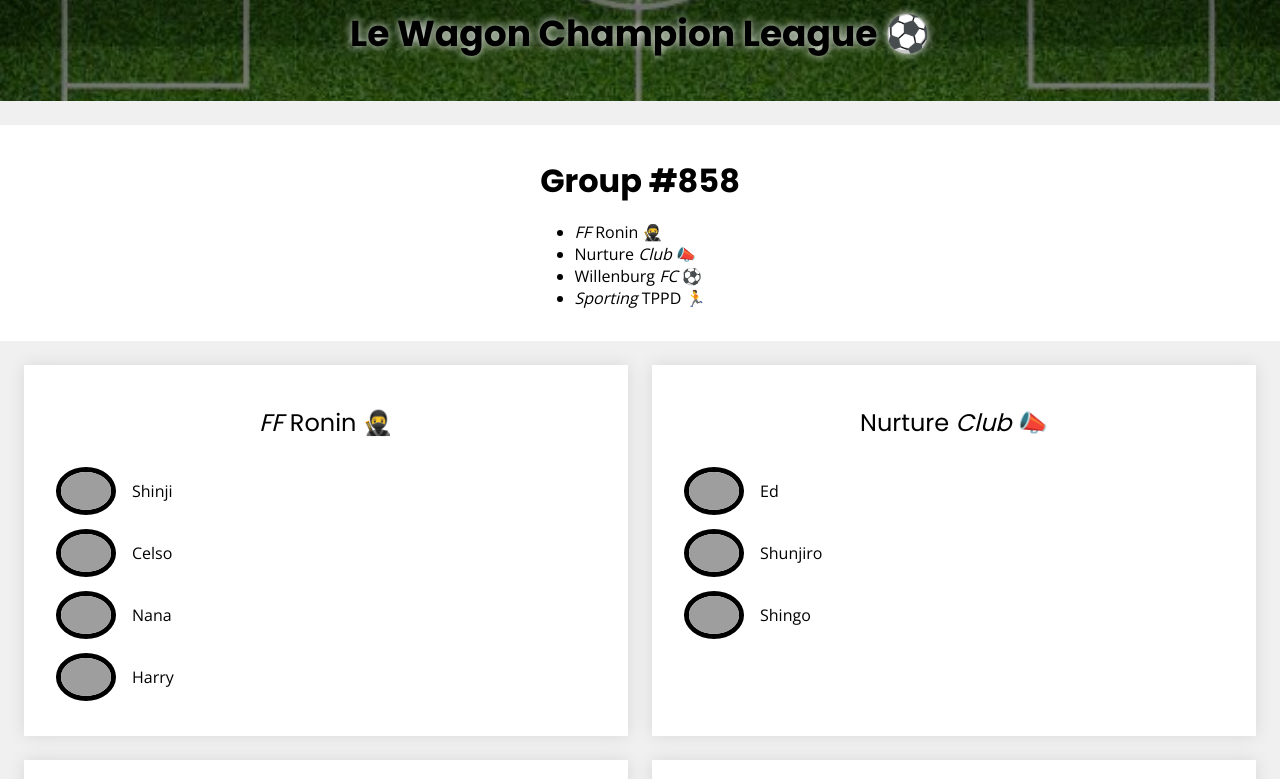
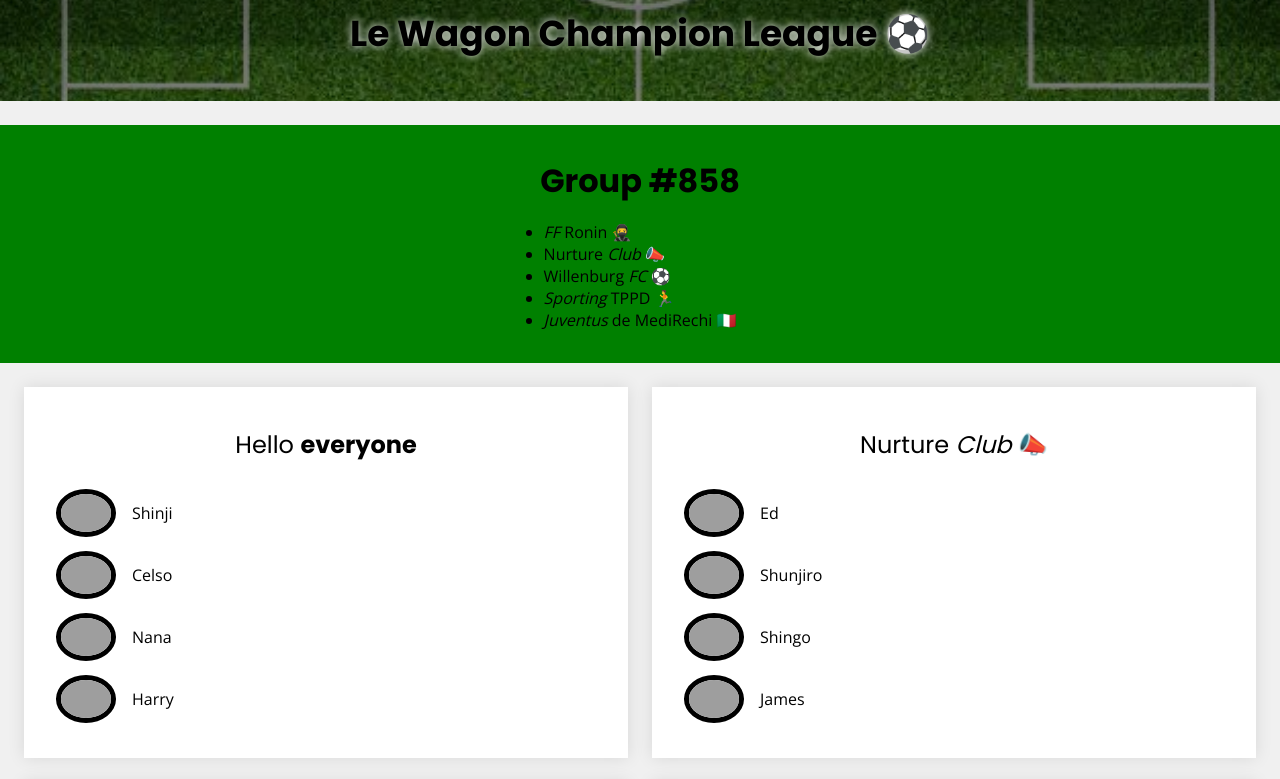
Before and after one commit to yannklein/dom-event-858, a website built with webpack: page team-page.html in a window 1280 px wide. Shown: the part 360-1139 px from the top of the page. Built offline with nearby package versions, Linux system fonts and the light colour scheme; grey boxes are pictures that could not be loaded.

Commit message:
livecoed done

```diff
--- a/src/index.js
+++ b/src/index.js
@@ -5,45 +5,107 @@
 // ////////
 
 // with its ID (Shinji)
+const shinji = document.querySelector("#shinji");
+console.log(shinji);
 
 // with its tag type (h2)
+const h2 = document.querySelector("h2");
+console.log(h2);
 
 // with its class (group)
+const group = document.querySelector(".group");
+console.log(group);
 
 // by nest selection (ul of the group)
+const ul = group.querySelector("ul");
+console.log(ul);
 
 // select multiple elements (all the card)
-
+const cardList = document.querySelectorAll(".card");
+console.log(cardList);
 
 // ////////
 // Modify the DOM
 // ////////
 
 // add an HTML element (Juventus de MediRechi)
+const list = document.querySelector(".group ul");
+console.log(list);
+list.insertAdjacentHTML(
+  "beforeend",
+  "<li><em>Juventus</em> de MediRechi 🇮🇹</li>"
+);
 
 // same but more complex (add James!!!)
+const nurtureCard = document.querySelector("#nurture ul");
+nurtureCard.insertAdjacentHTML(
+  "beforeend",
+  `<li>
+    <img src="https://avatars.githubusercontent.com/u/74216026?v=4" alt="">
+    <p>James</p>
+  </li>`
+);
 
 // change the element style (group background to green)
 // Careful! background-color => backgroundColor
+group.style.backgroundColor = "green";
 
 // add a class to the element (add text-white to group)
 // Careful! no DOT for classList
+group.classList.add("text-white");
 
 // remove it
+group.classList.remove("text-white");
 
 // add/remove every 1sec
+// setInterval(() => {
+//   group.classList.toggle("text-white");
+// }, 1000);
 
 // Read/Write for inputs (change the value in the email input)
+const emailInput = document.querySelector("#email");
+console.log(emailInput.value);
+emailInput.value = "yann@lewagon.org";
 
 // Read/Write the (inner) text and HTML content (FF Ronin 🥷 title)
-
+const roninTitle = document.querySelector("#ff-ronin h3");
+// console.log(roninTitle);
+// console.log(roninTitle.innerText);
+// console.log(roninTitle.innerHTML);
+// console.log(group.innerHTML);
+// group.innerHTML = ""; // to remove everythjing in the div group
+// group.remove() // remove the  whole div group
+roninTitle.innerHTML = "Hello <strong>everyone</strong>";
 
 // ////////
 // Add event listeners
 // ////////
 
+// // 1. Select elements (Shinji's picture)
+// const shinjiPic = document.querySelector("#shinji");
+
+// // 2. Listen to an event (a click on Shinji's picture)
+// shinjiPic.addEventListener("click", (event) => {
+//   // this is a callback function
+//   // it is called only when the user click
+//   console.log(event);
+//   console.log(event.currentTarget); // the element we clicked
+//   // 3. Change the DOM (add the .selected class top Shinji's picture)
+//   event.currentTarget.classList.toggle("selected");
+// });
+
 // 1. Select elements (Shinji's picture)
+const pictures = document.querySelectorAll(".card img");
 
-// 2. Listen to an event (a click on Shinji's picture)
-
-// 3. Change the DOM (add the .selected class top Shinji's picture)
+pictures.forEach((picture) => {
+  // 2. Listen to an event (a click on Shinji's picture)
+  picture.addEventListener("click", (event) => {
+    // this is a callback function
+    // it is called only when the user click
+    console.log(event);
+    // debugger
+    console.log(event.currentTarget); // the element we clicked
+    // 3. Change the DOM (add the .selected class top Shinji's picture)
+    event.currentTarget.classList.toggle("selected");
+  });
+});
--- a/team-page.html
+++ b/team-page.html
@@ -16,12 +16,16 @@
 
     <div class="group">
       <h2 id="group-name">Group #858</h2>
-      <ul>
+      <!-- beforbegin -->
+      <ul> <!-- this is the 'begin' -->
+        <!-- afterbegin -->
         <li><em>FF</em> Ronin 🥷</li>
         <li>Nurture <em>Club</em> 📣</li>
         <li>Willenburg <em>FC</em> ⚽️</li>
         <li><em>Sporting</em> TPPD 🏃</li>
+        <!-- beforeend -->
       </ul>
+      <!-- afterend -->
     </div>
 
     <div class="cards">
```
